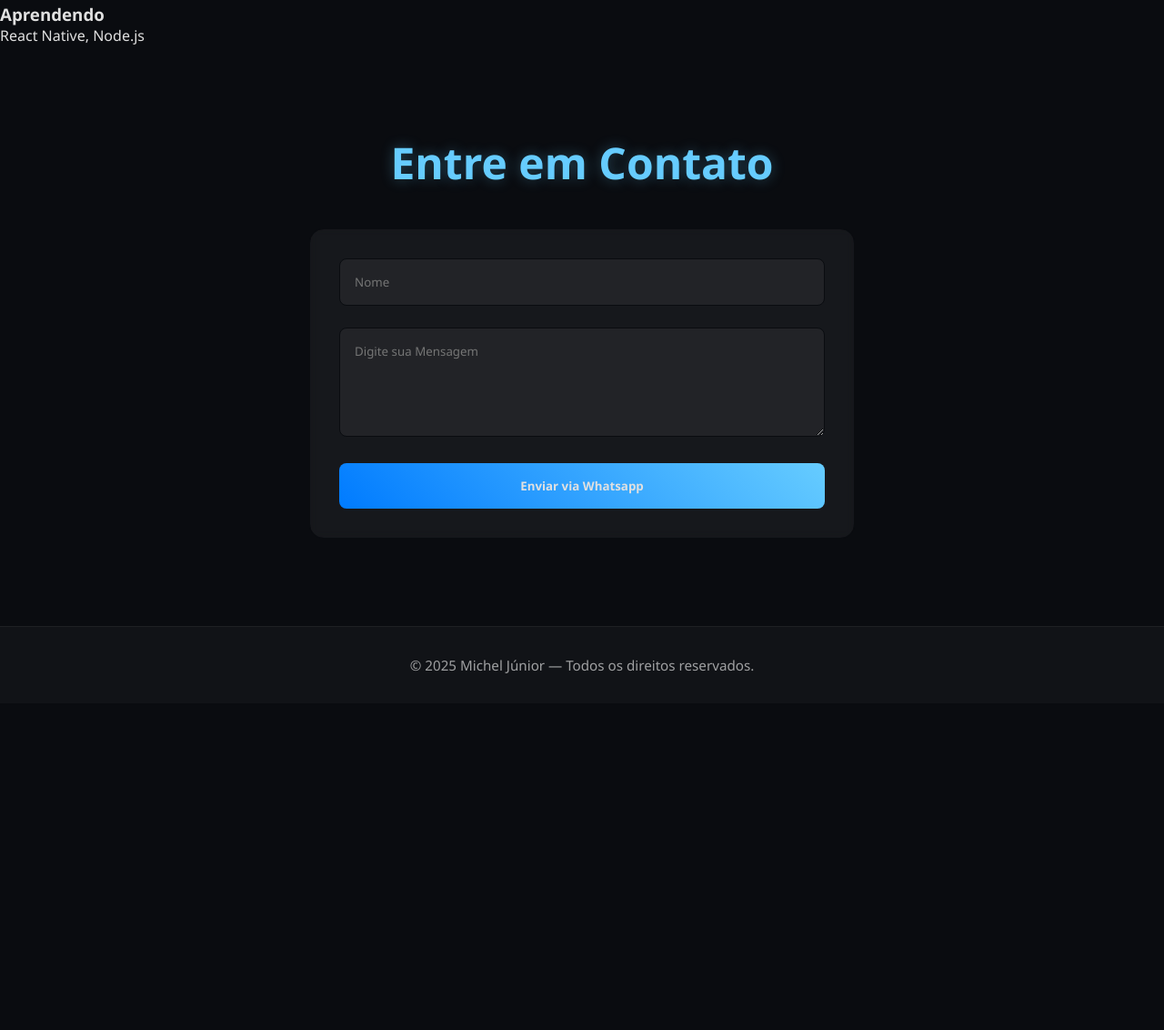
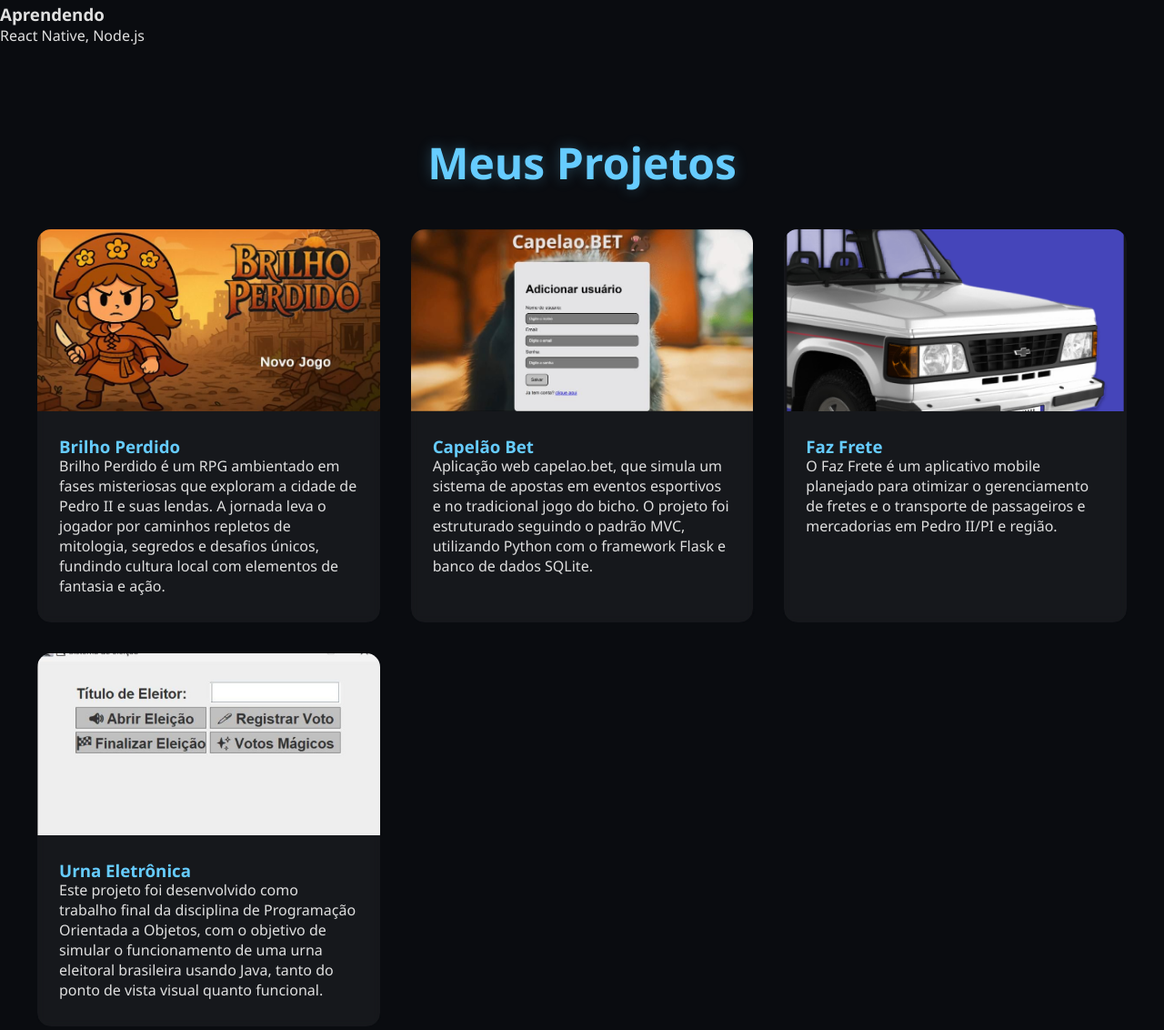
Before and after one commit to MichasBaiano/Meu-Portifolio, a plain HTML site: page index.html in a window 1280 px wide. Shown: the part 1969-3101 px from the top of the page at 91% size. Before the commit the page ends 2742 px from the top, so only its background shows below. Drawn offline with Linux system fonts and the light colour scheme.

Commit message:
♻️ recycle(index): refatora projetos

```diff
--- a/index.html
+++ b/index.html
@@ -145,28 +145,64 @@
         </div>
     </section>
 
+    <section class="projeto" id="projetos">
+
+        <h2 class="projeto-titulo">Meus Projetos</h2>
+        <div class="projeto-div">
+
+            <div class="projeto-card">
+                <a href="./projetos/brilhoperdido/brilhoperdido.html">
+                    <img src="./assets/img/Foto-Projetos/brilho perdido.jpeg" alt="Projeto 1" class="projeto-imagem">
+                    <div class="projeto-div-textos">
+                        <h3 class="info-projeto">Brilho Perdido</h3>
+                        <p class="paragrafo-projeto">Brilho Perdido é um RPG ambientado em fases misteriosas que
+                            exploram a cidade de Pedro II e suas lendas. A jornada leva o jogador por caminhos
+                            repletos de mitologia, segredos e desafios únicos, fundindo cultura local com elementos
+                            de fantasia e ação.</p>
+                    </div>
+                </a>
             </div>
-        </section>
 
-        <section class="contato" id="contato">
+            <div class="projeto-card">
+                <a href="./projetos/capelaobet/capelaobet.html">
+                    <img src="./assets/img/Foto-Projetos/capelaobet.jpeg" alt="Projeto 2" class="projeto-imagem">
+                    <div class="projeto-div-textos">
+                        <h3 class="info-projeto">Capelão Bet</h3>
+                        <p class="paragrafo-projeto">Aplicação web capelao.bet, que simula um sistema de apostas em
+                            eventos esportivos e no tradicional jogo do bicho. O projeto foi estruturado seguindo o
+                            padrão MVC, utilizando Python com o framework Flask e banco de dados SQLite.</p>
+                    </div>
+                </a>
+            </div>
 
-            <h2 class="contato-titulo">Entre em Contato</h2>
-            <form action="" id="formulario" class="formulario-contato" onsubmit="enviarWhatsapp(event)">
-                <div class="grupo-form">
-                    <label for="nome" class="sr-only">Nome</label>
-                    <input placeholder="Nome" class="campo-form" id="nome" required>
-                </div>
-                <div class="grupo-form">
-                    <label for="mensagem" class="sr-only">Digite sua Mensagem</label>
-                    <textarea class="campo-form textarea" placeholder="Digite sua Mensagem" rows="6" id="mensagem"
-                        required></textarea>
-                </div>
+            <div class="projeto-card">
+                <a href="./projetos/fazfrete/fazfrete.html">
+                    <img src="./assets/img/Foto-Projetos/fazfrete.png" alt="Projeto 3" class="projeto-imagem">
+                    <div class="projeto-div-textos">
+                        <h3 class="info-projeto">Faz Frete</h3>
+                        <p class="paragrafo-projeto">O Faz Frete é um aplicativo mobile planejado para otimizar o
+                            gerenciamento de fretes e o transporte de passageiros e mercadorias em Pedro II/PI e
+                            região.</p>
+                    </div>
+                </a>
+            </div>
 
-                <button type="submit" class="botao-form">Enviar via Whatsapp</button>
-            </form>
 
-        </section>
-    </main>
+            <div class="projeto-card">
+                <a href="./projetos/urnaeleitoral/urna.html">
+                    <img src="./assets/img/Foto-Projetos/urna.jpeg" alt="Projeto 4" class="projeto-imagem">
+                    <div class="projeto-div-textos">
+                        <h3 class="info-projeto">Urna Eletrônica</h3>
+                        <p class="paragrafo-projeto">Este projeto foi desenvolvido como trabalho final da disciplina
+                            de Programação Orientada a Objetos, com o objetivo de simular o funcionamento de uma
+                            urna eleitoral brasileira usando Java, tanto do ponto de vista visual quanto funcional.
+                        </p>
+                    </div>
+                </a>
+            </div>
+        </div>
+    </section>
+
 
     <footer class="footer">
         <p>© 2025 Michel Júnior — Todos os direitos reservados.</p>
```
